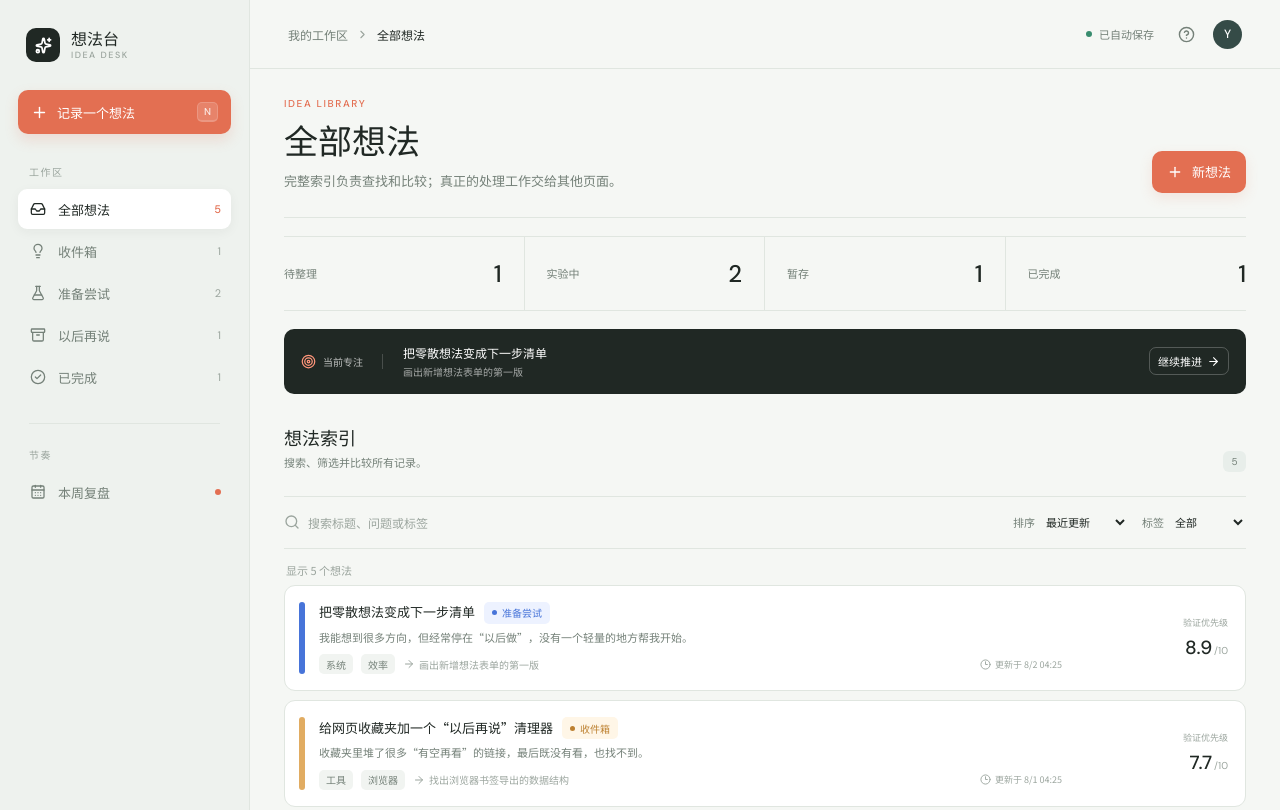
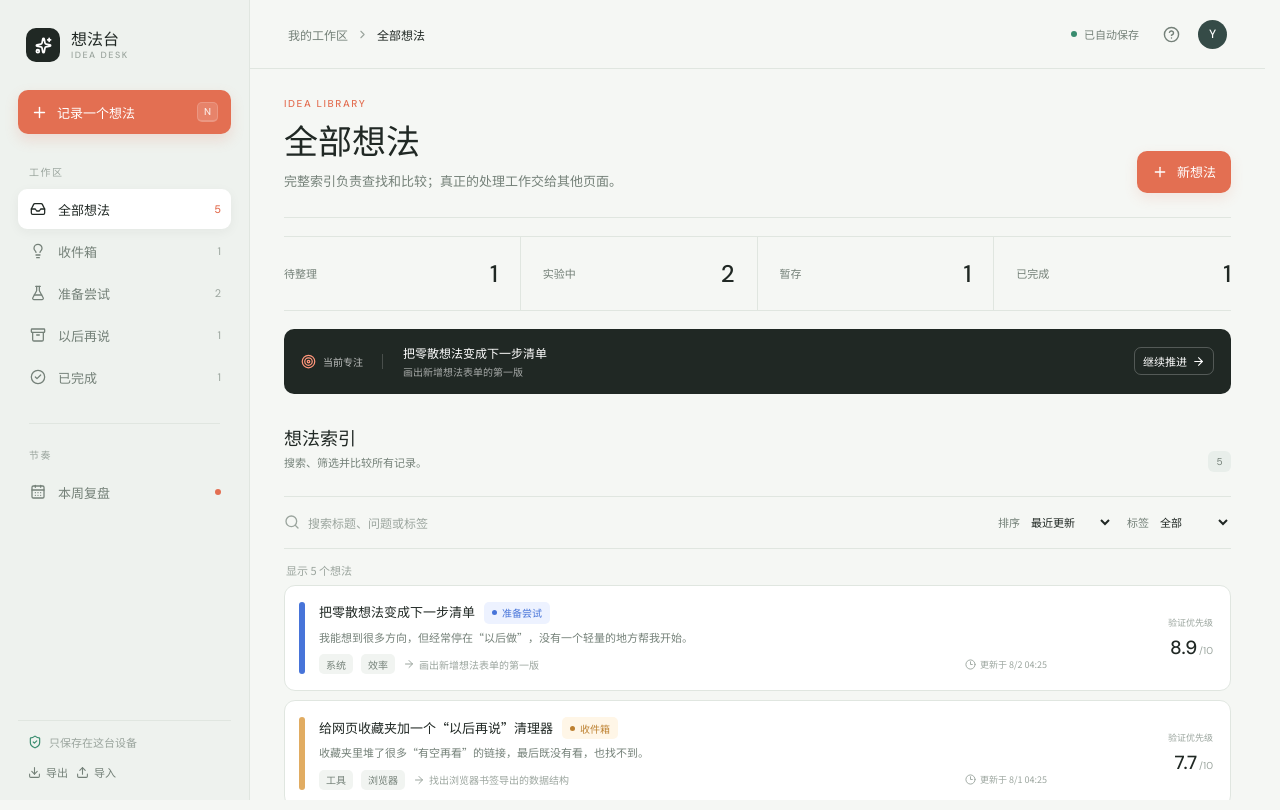
Before and after one commit to Yang-sd/idea-workbench, a plain HTML site: page index.html in a window 1280 px wide. Shown: the top 810 px of the page. Drawn offline with nearby package versions, Linux system fonts and the light colour scheme.

Commit message:
Fix sidebar and scroll main content

```diff
--- a/styles.css
+++ b/styles.css
@@ -816,6 +816,14 @@ select.text-input { cursor: pointer; }
 
 [data-tooltip]:hover::after, [data-tooltip]:focus-visible::after { opacity: 1; transform: translateY(0); }
 
+@media (min-width: 1011px) {
+  body { overflow: hidden; }
+  .app-shell { height: 100vh; min-height: 0; overflow: hidden; }
+  .sidebar { min-height: 0; overflow-y: auto; }
+  .main-area { height: 100vh; overflow-y: auto; overscroll-behavior: contain; scrollbar-gutter: stable; }
+  .topbar { position: sticky; top: 0; z-index: 4; background: var(--bg); }
+}
+
 @media (max-width: 1220px) {
   .app-shell { grid-template-columns: 225px minmax(0, 1fr); }
   .workspace { padding-right: 28px; padding-left: 28px; }
```
